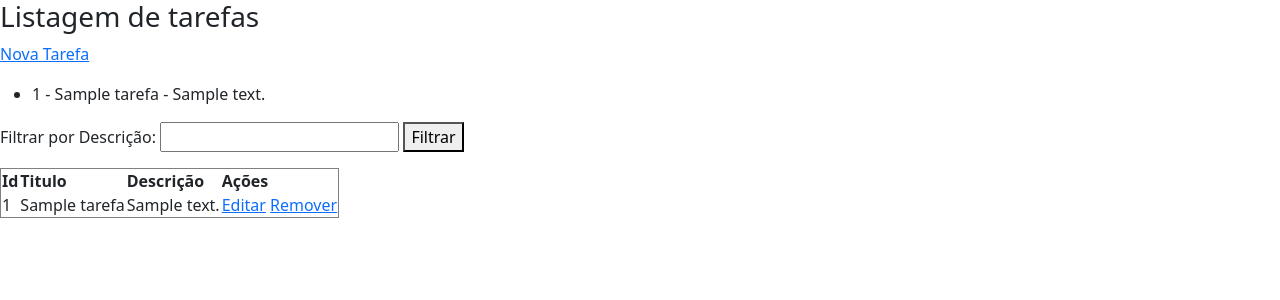
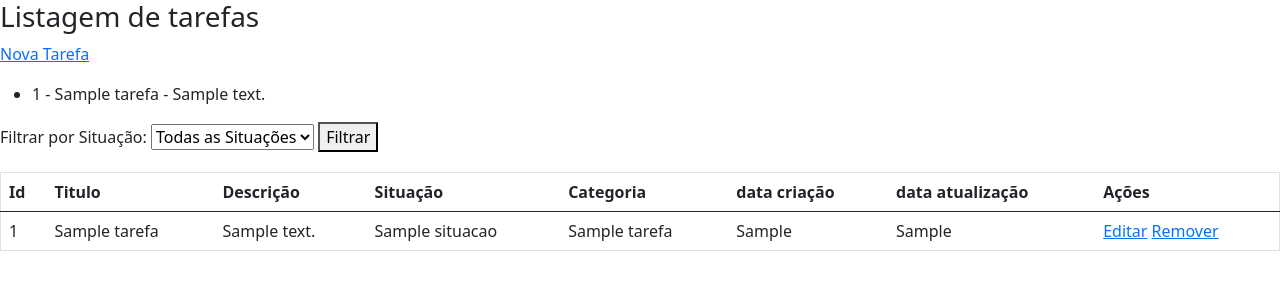
Before and after one commit to Viniciuspalitot/Trabalho, a PHP site: the page made by App/Views/Tarefas/index.php in a window 1280 px wide. Shown: the top 300 px of the page. Run offline with PHP 8.4, Linux system fonts and the light colour scheme; the template is opened without the code that fills it: most values are stand-ins (such as "Sample title", 1, 10 or a date in 2020); some libraries are stand-ins or nearby versions.

Commit message:
Ajustes na tela de tarefas, adicionar, editar e melhoria no filtro

```diff
--- a/App/Support/Config.php
+++ b/App/Support/Config.php
@@ -2,7 +2,7 @@
 date_default_timezone_set("America/Fortaleza");
 
 // DATABASE
-define("CONF_DB_NAME", "teste");
+define("CONF_DB_NAME", "projetoVinicius");
 define("CONF_DB_HOST", "localhost");
 define("CONF_DB_USER", "root");
 define("CONF_DB_PASS", "");
@@ -19,4 +19,4 @@ try{
 	exit;
 }
 // PROJECT URLS
-define("BASE_URL", "http://localhost/teste/");
+define("BASE_URL", "http://localhost/trabalho/");
--- a/App/Views/Tarefas/index.php
+++ b/App/Views/Tarefas/index.php
@@ -11,17 +11,43 @@
 </ul>
 
 <form id="filter-form">
-    <label for="descricao-filter">Filtrar por Descrição:</label>
-    <input type="text" id="descricao-filter" name="descricao-filter">
+    <label for="situacao-filter">Filtrar por Situação:</label>
+    <select id="situacao-filter" name="situacao-filter">
+        <option value="">Todas as Situações</option>
+        <option value="Concluída">Concluída</option>
+        <option value="Em Progresso">Em Progresso</option>
+        <option value="Pendente">Pendente</option>
+        <!-- Adicione mais opções conforme necessário -->
+    </select>
+
     <button type="submit">Filtrar</button>
 </form>
 
-<table border="1">
+
+<style>
+    .table {
+        margin-top: 20px;
+        border-collapse: collapse;
+        width: 100%;
+    }
+
+    .table th,
+    .table td {
+        padding: 8px;
+        text-align: left;
+    }
+</style>
+
+<table class="table" border="1">
     <thead>
         <tr>
             <th>Id</th>
             <th>Titulo</th>
             <th>Descrição</th>
+            <th>Situação</th>
+            <th>Categoria</th>
+            <th>data criação</th>
+            <th>data atualização</th>
             <th>Ações</th>
         </tr>
     </thead>
@@ -31,6 +57,10 @@
                 <td><?= $tarefa["id"]; ?></td>
                 <td><?= $tarefa["titulo"]; ?></td>
                 <td><?= $tarefa["descricao"]; ?></td>
+                <td><?= $tarefa["situacao"]; ?></td>
+                <td><?= $tarefa["nome_categoria"]; ?></td>
+                <td><?= $tarefa["data_criacao"]; ?></td>
+                <td><?= $tarefa["data_atualizacao"]; ?></td>
                 <td>
                     <a href="<?= BASE_URL; ?>Tarefas/editar/<?= $tarefa["id"]; ?>">Editar</a>
                     <a href="<?= BASE_URL; ?>Tarefas/remover/<?= $tarefa["id"]; ?>" onclick="return confirm('Tem certeza que deseja remover esta tarefa?')">Remover</a>
@@ -47,15 +77,15 @@
     });
 
     function filterTable() {
-        var input = document.getElementById('descricao-filter'); //pega a entrada no input
+        var input = document.getElementById('situacao-filter'); //pega a entrada no input
         var filter = input.value.toUpperCase(); // coloca em maiusculo tudo
         var table = document.getElementById('table-body'); // pega os dados da tabela
         var rows = table.getElementsByTagName('tr'); // pega as linhas
 
         for (var i = 0; i < rows.length; i++) {
-            var description = rows[i].getElementsByTagName('td')[2];
-            if (description) {
-                var textValue = description.textContent || description.innerText;
+            var situacao = rows[i].getElementsByTagName('td')[3];
+            if (situacao) {
+                var textValue = situacao.textContent || situacao.innerText;
                 if (textValue.toUpperCase().indexOf(filter) > -1) {
                     rows[i].style.display = '';
                 } else {
```
Also changed, not shown: App/Controllers/TarefasController.php (+13 -1 lines), App/Models/Tarefas.php (+19 -3 lines), App/Views/Tarefas/adicionar.php (+15 -0 lines), App/Views/Tarefas/editar.php (+16 -1 lines), .htaccess.
